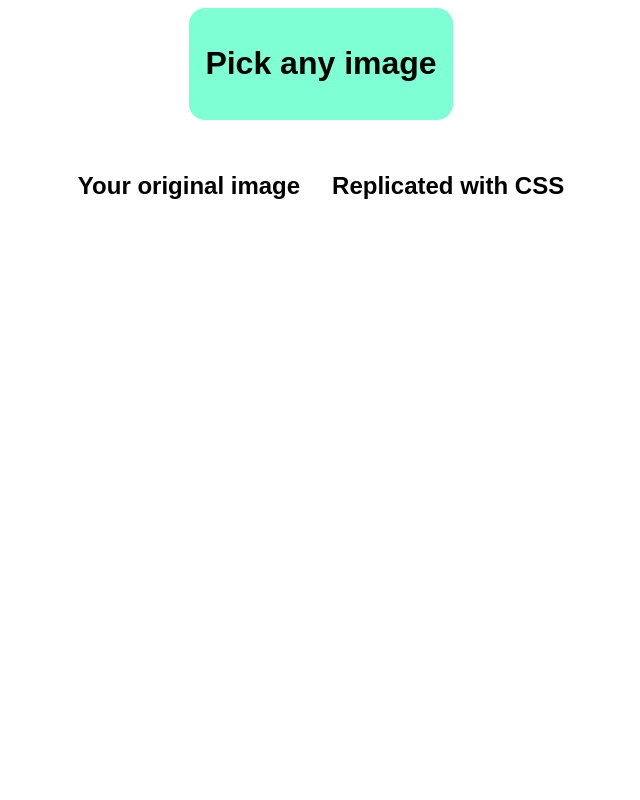
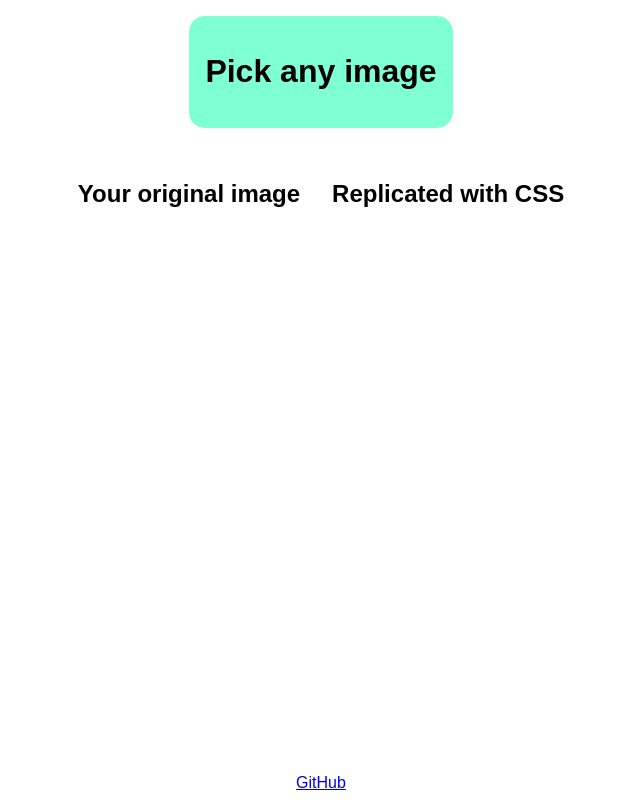
Before and after one commit to luka-bacic/img-to-css, a website built with Vite: page index.html in a window 1280 px wide. Shown: the whole page, without its empty margins (319-959 px from the left). Built offline with nearby package versions, Linux system fonts and the light colour scheme.

Commit message:
add link to github

```diff
--- a/src/main.ts
+++ b/src/main.ts
@@ -19,6 +19,9 @@ document.querySelector<HTMLDivElement>('#app')!.innerHTML = `
     <!-- not visible -->
     <canvas></canvas>
   </div>
+  <nav>
+    <a href="https://github.com/luka-bacic/img-to-css">GitHub</a>
+  </nav>
 `
 
 initApp()
--- a/src/style.css
+++ b/src/style.css
@@ -1,5 +1,6 @@
 body {
     font-family: sans-serif;
+    margin: 1rem;
 }
 
 #grid {
@@ -47,3 +48,13 @@ body {
 canvas {
     display: none;
 }
+
+nav {
+    position: fixed;
+    bottom: 0;
+    left: 0;
+    right: 0;
+    display: flex;
+    justify-content: center;
+    padding: 0.5rem 1rem;
+}
```
